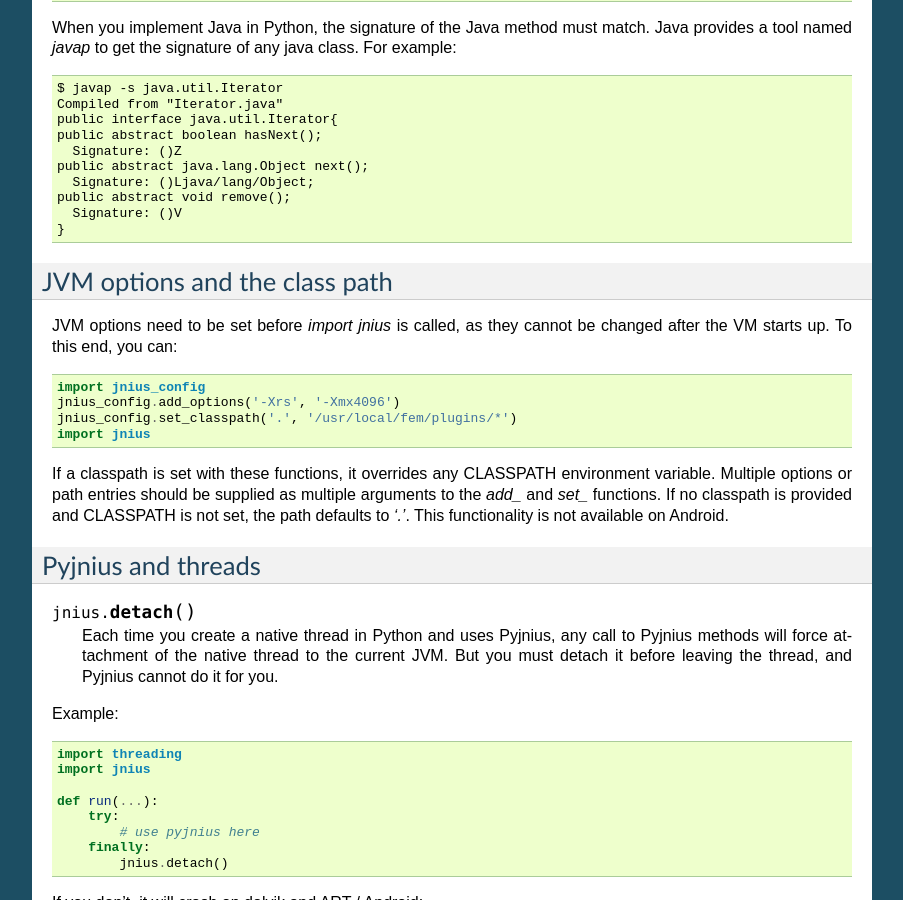
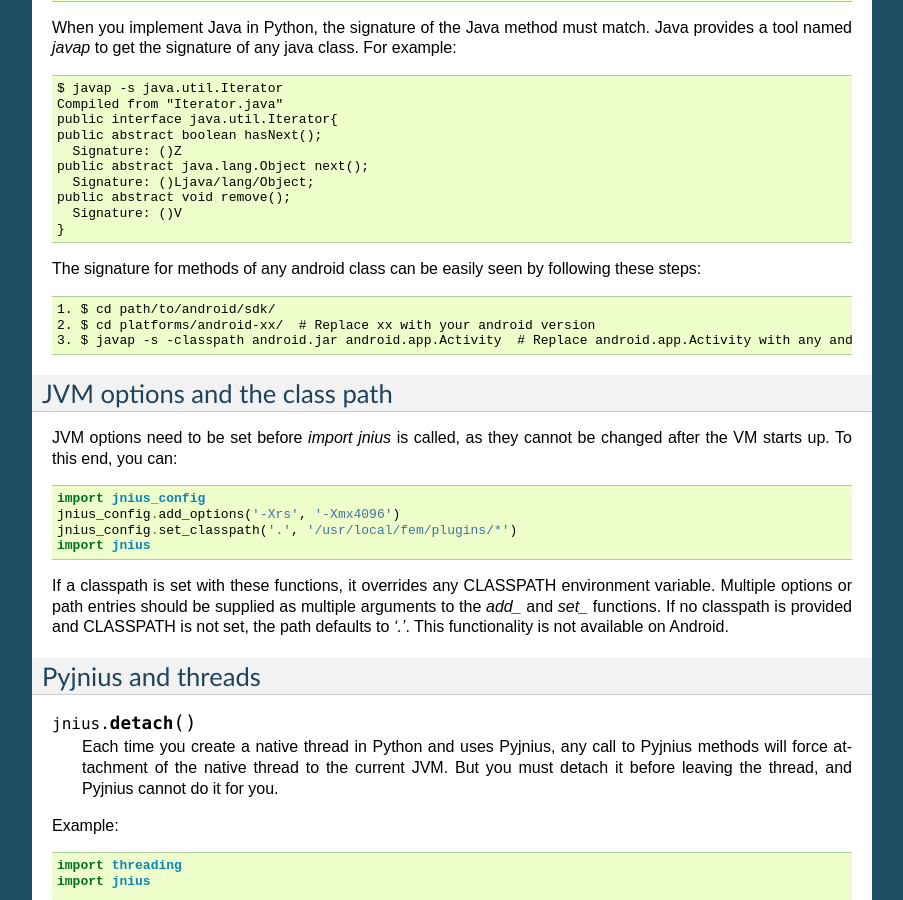
Before and after one commit to kivy/pyjnius, a Sphinx documentation site: the page built from docs/source/api.rst, in a window 1280 px wide and 900 px high, scrolled down 4971 px. Shown: the whole window, without its empty margins (198-1101 px from the left). Built offline with Sphinx 7.4.7, drawn with Linux system fonts in a browser that asks for light colours.

Commit message:
See signature for android class methods

```diff
--- a/docs/source/api.rst
+++ b/docs/source/api.rst
@@ -327,6 +327,13 @@ example::
       Signature: ()V
     }
 
+The signature for methods of any android class can be easily seen by following these
+steps::
+
+    1. $ cd path/to/android/sdk/
+    2. $ cd platforms/android-xx/  # Replace xx with your android version
+    3. $ javap -s -classpath android.jar android.app.Activity  # Replace android.app.Activity with any android class whose methods' signature you want to see
+
 
 JVM options and the class path
 ------------------------------
```
